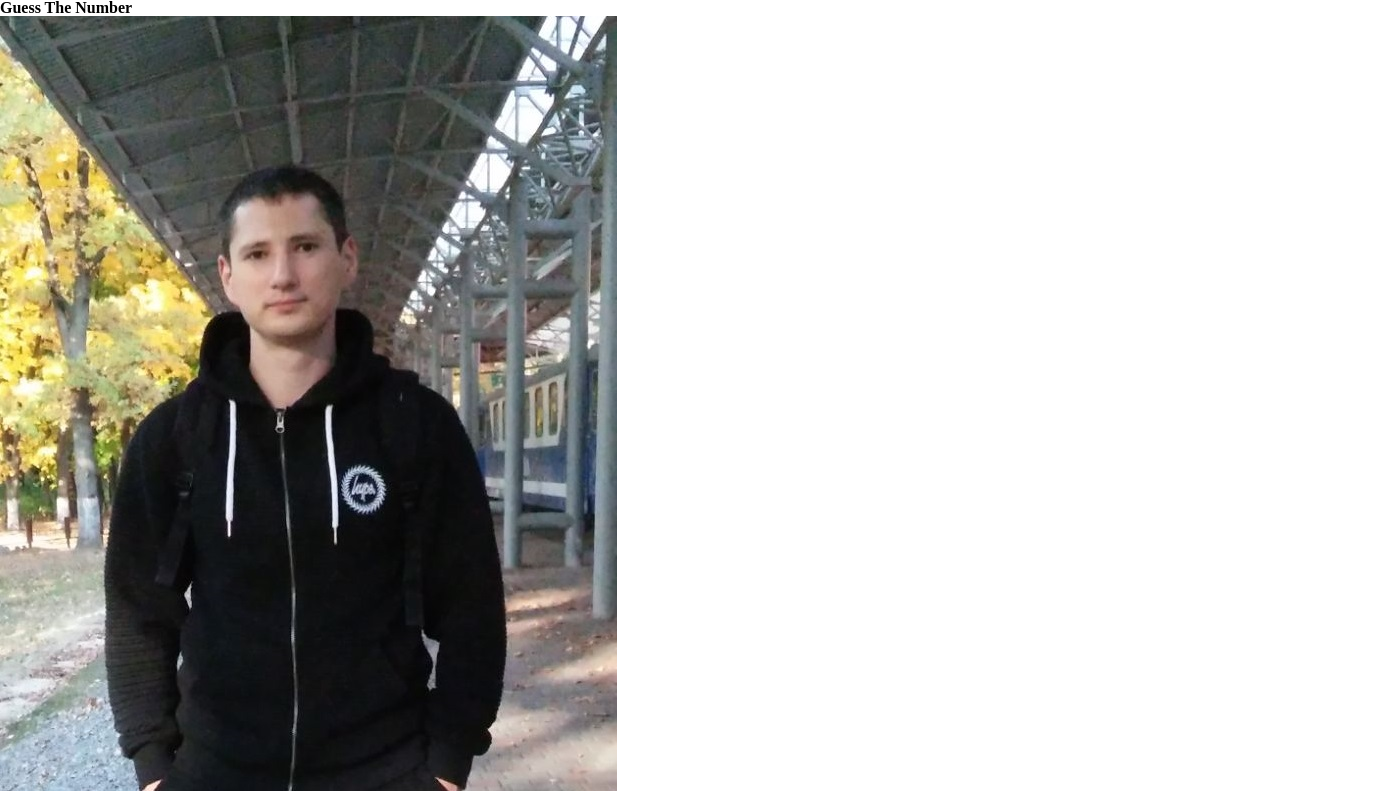
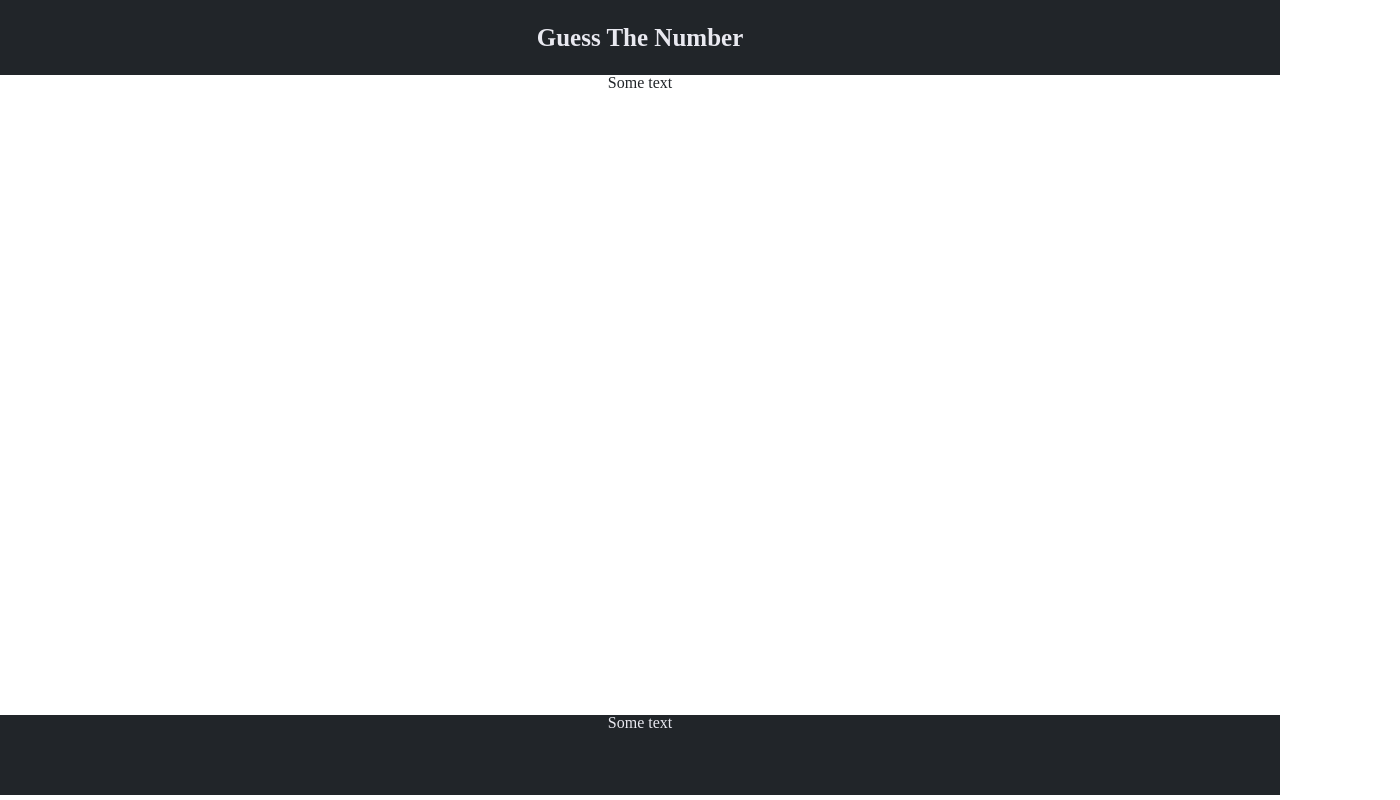
Before and after one commit to aleksvodopianov/NumberGuessingGame, a website: page src/index.html in a window 1280 px wide. Shown: the whole page, 1400 px wide, since content can reach past the window. Drawn offline with nearby package versions, Linux system fonts and the light colour scheme; files that its build step writes are made by us from their sources; files whose address does not match are found by name.

Commit message:
modified

```diff
--- /dev/null
+++ b/src/_footer.html
@@ -0,0 +1,5 @@
+<footer>
+    <div class="layout">
+        <p>Some text</p>
+    </div>
+</footer>
--- a/src/index.html
+++ b/src/index.html
@@ -13,13 +13,15 @@
             @@include('_header.html')
 
             <main>
-                <div id="content">
-                    <img src="img/aleks.jpg" alt="my photo" />
+                <div class="layout">
+                    <div id="content">
+                        <p>Some text</p>
+                    </div>
+                    <div id="sidebar"></div>
+                    <aside></aside>
                 </div>
-                <div id="sidebar"></div>
-                <aside></aside>
             </main>
-            <footer></footer>
+            @@include('_footer.html')
         </div>
 
         <script type="text/javascript" src="js/script.min.js"></script>
--- a/src/sass/global/_reset.scss
+++ b/src/sass/global/_reset.scss
@@ -19,7 +19,11 @@ time, mark, audio, video {
     vertical-align:baseline;
     background:transparent;
 }
-//* {}
+* {
+    padding: 0;
+    margin: 0;
+    box-sizing: border-box;
+}
 *:focus {outline: none;}
 body {
     line-height:1;
@@ -98,12 +102,6 @@ input:focus::-webkit-input-placeholder{color:#ebedec;}
     height: 100%;
 }
 
-.layout {
-    margin: 0 auto;
-    position: relative;
-    width: 1400px;
-}
-
 main {
     display: block;
     width: 100%;
--- a/src/sass/global/_styles.scss
+++ b/src/sass/global/_styles.scss
@@ -3,20 +3,25 @@
 	display:block;
 	position:relative;
 	width:100%;
-	height:100%;
+	min-height: 100%;
 }
 .layout {
-	margin:0 auto;
-	position:relative;
-	width:1400px;
+	display: flex;
+	justify-content: center;
+	margin: 0 auto;
+	position: relative;
+	width: 800px;
 }
 main {
 	display:block;
 	width:100%;
+	min-height: 90vh;
 	position: relative;
+	color: $font-color-dark;
 }
 #content{
 	position: relative;
+	padding-bottom: 90px;
 }
 #sidebar {
 	position: relative;
--- a/src/sass/global/_var.scss
+++ b/src/sass/global/_var.scss
@@ -1,7 +1,8 @@
 /* Brand Colors ------------------------------------------------*/
 
 	$color1: #e21a22;
-	$font-color: #6a6a6b;
+	$font-color-light: #e9e9f0;
+	$font-color-dark: #212529;
 	$color2: #272727;
 
 	$placeholder: $color2;
--- a/src/sass/partials/_footer.scss
+++ b/src/sass/partials/_footer.scss
@@ -1,6 +1,15 @@
 footer {
-	display:block;
-	width:100%;
-	margin:0 0 0;
-	padding:0 0 0;
+	// display:block;
+	// margin:0 0 0;
+	// padding:0 0 0;
+
+
+	position: absolute;
+	left: 0;
+	bottom: 0;
+	width: 100%;
+	height: 80px;
+	margin-top: -80px;
+	color: $font-color-light;
+	background: #212529;
 }
--- a/src/sass/partials/_header.scss
+++ b/src/sass/partials/_header.scss
@@ -1,9 +1,14 @@
 header {
 	width:100%;
-	display:block;
+	display:flex;
 	position:relative;
+	background: #212529;
+	color: $font-color-light;
 }
 
-img {
-	background: url("img/aleks.jpg") 0 0 no-repeat;
+.logo  {
+	padding: 25px 0 25px 0;
+	h1 {
+		font-size: 25px;
+	}
 }
```
Also changed, not shown: dist/css/style.css, dist/css/style.min.css, dist/img/aleks.jpg (deleted), dist/img/aleks.webp (deleted), dist/index.html, src/img/aleks.jpg (deleted).
